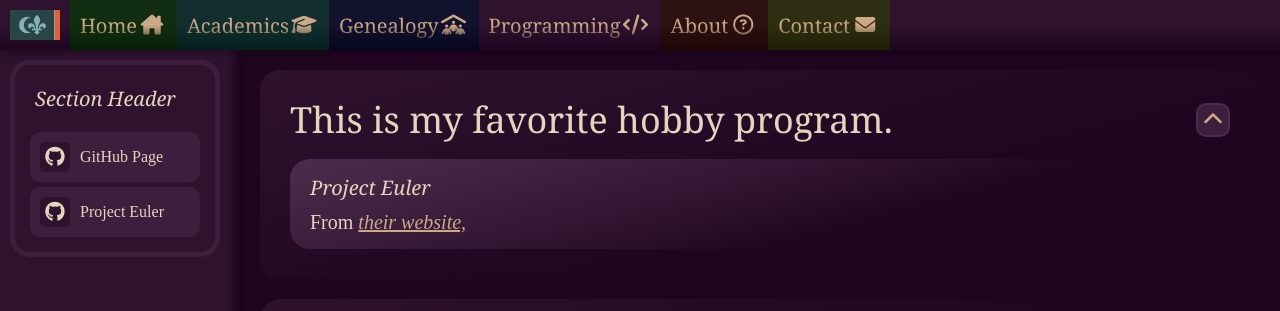
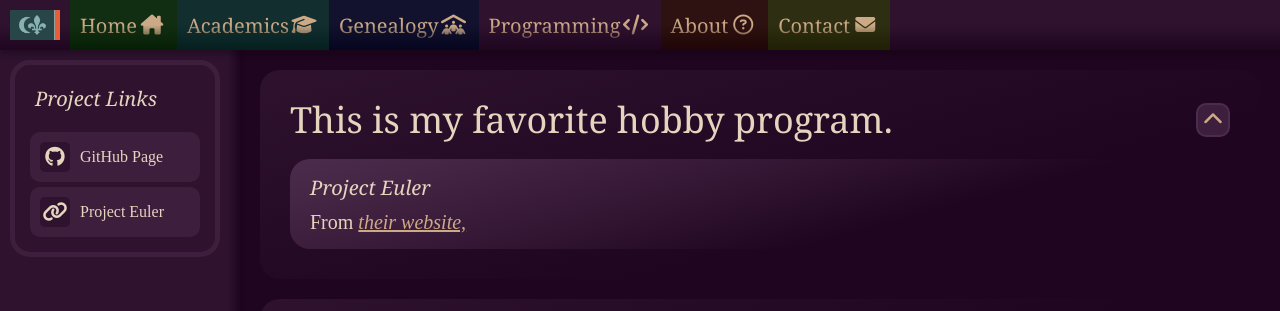
Before and after one commit to CalvinVest/CalvinVest.github.io, a Jekyll site: the page programming/projecteuler.html, which Jekyll copies as it is, in a window 1280 px wide and 900 px high. Shown: the top 311 px of the window. Built offline with Jekyll 4.4.1, drawn with Linux system fonts in a browser that asks for light colours; nearby versions of some CDN libraries; some web fonts are replaced.

Commit message:
Corrects some typos and mistakes in projecteuler.html

```diff
--- a/programming/projecteuler.html
+++ b/programming/projecteuler.html
@@ -99,7 +99,7 @@
 	<div id="page-container">
 		<nav class="sidebar">
 			<section>
-				<h3>Section Header</h3>
+				<h3>Project Links</h3>
 				<ul>
 					<li>
 						<a href="https://github.com/CalvinVest/ProjectEulerSolutions" class="side-btn" target="_blank"
@@ -113,7 +113,7 @@
 					<li>
 						<a href="https://projecteuler.net/" target="_blank" rel="noopener noreferrer" class="side-btn">
 							<div class="icon-container">
-								<i class="fa-brands fa-github"></i>
+								<i class="fa-solid fa-link"></i>
 							</div>
 							Project Euler
 						</a>
```
